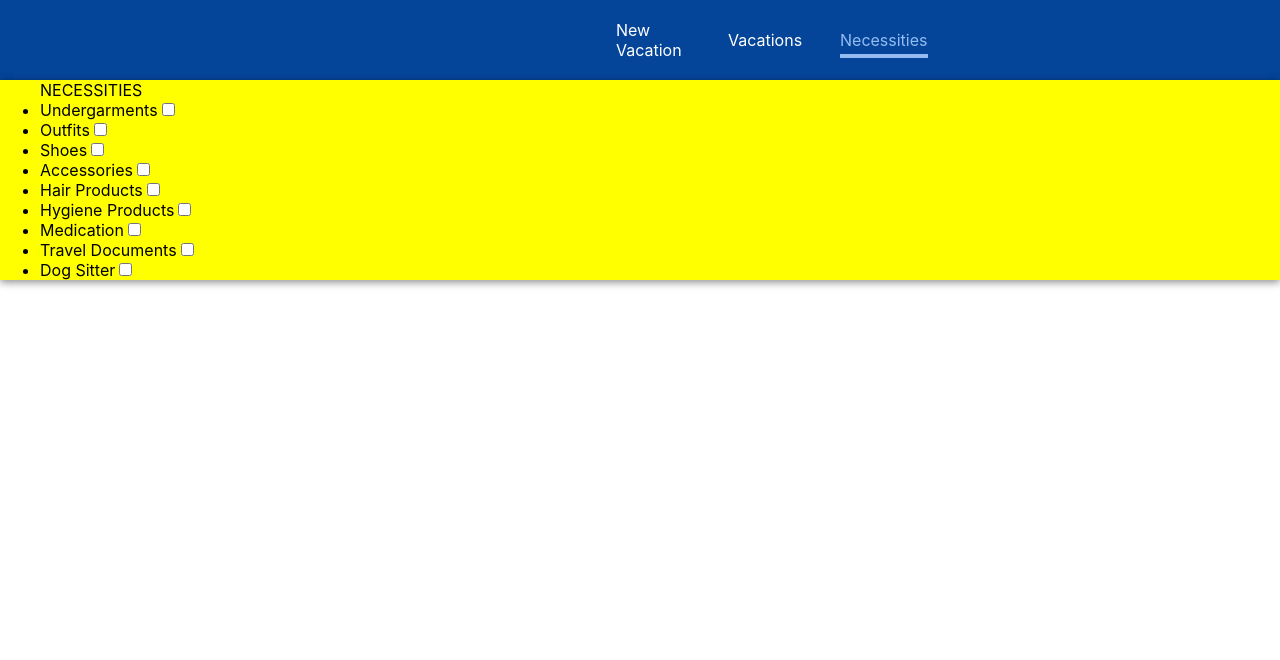
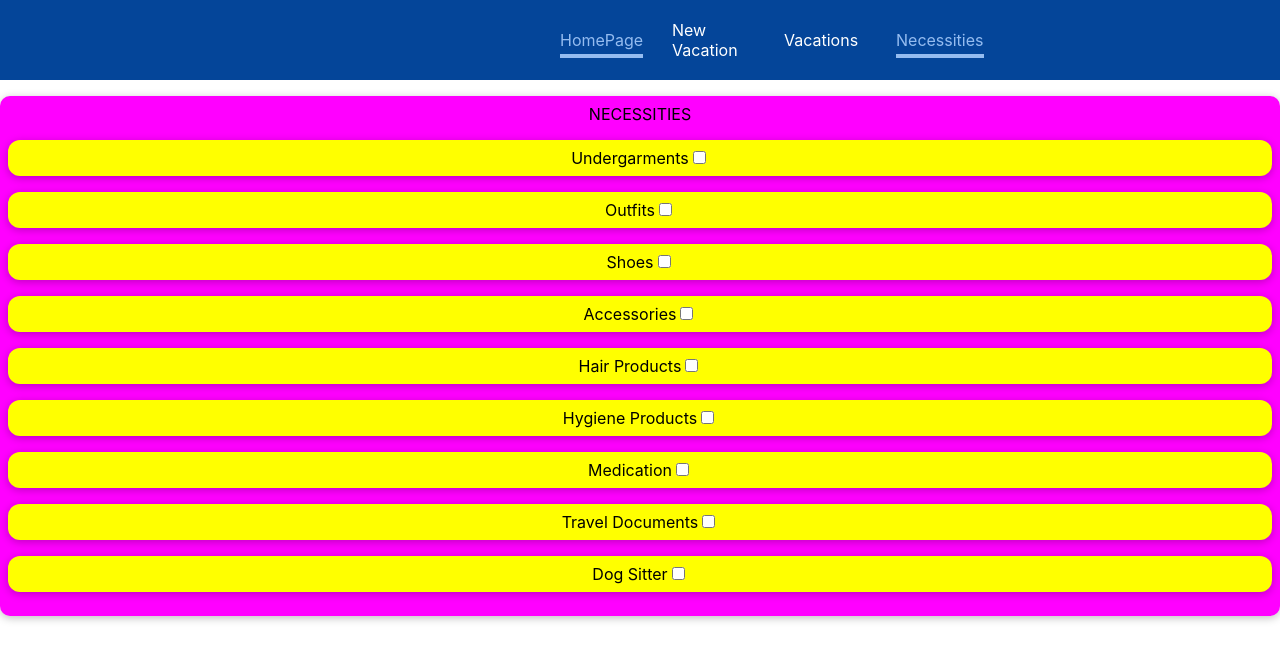
Before and after one commit to CoderGirlKenya/vacation-planner, a React (Create React App) app: page /necessities in a window 1280 px wide. Shown: the top 660 px of the page. Built offline with nearby package versions, Linux system fonts and the light colour scheme.

Commit message:
add return to landing page

```diff
--- a/src/App.js
+++ b/src/App.js
@@ -3,9 +3,10 @@ import React, { useState } from "react";
 import NewVacation from "./Components/NewVacation";
 import {INITIAL_VACATIONS} from "./Data/VacationList";
 import VacationItem from "./Data/VacationItem";
-import { Route } from "react-router-dom";
+import { Route} from "react-router-dom";
 import Welcome from "./Data/Welcome";
 import Necessities from "./Data/Necessities";
+import { Fragment } from "react";
 
 
 const App =(props)=>{
@@ -22,11 +23,14 @@ const App =(props)=>{
   };
 
     return (
-        <div>
+        <Fragment>
           <header>
       <Welcome/>
          </header>
         <main>
+        <Route path="/">
+
+        </Route>
         <Route path="/welcome">
         <Welcome />
         </Route>
@@ -50,8 +54,7 @@ const App =(props)=>{
         </Route>
 
         </main>
-
-      </div>
+        </Fragment>
     )
 
 };
--- /dev/null
+++ b/src/Components/SortVacation.module.css
@@ -0,0 +1,4 @@
+.sorting{
+    padding: 2rem;
+    border-bottom: 3px solid #b2d4d4;
+}
--- /dev/null
+++ b/src/Components/SortVacations.js
@@ -0,0 +1,30 @@
+import classes from "../Components/SortVacation.module.css"
+import { useHistory, useLocation } from "react-router-dom";
+import { Fragment } from "react";
+
+const SortVacations = () => {
+    const history = useHistory();
+    const location = useLocation();
+
+
+     const changeSortingHandler = (event) => {
+         event.preventDefault();
+    //     const queryParams = new URLSearchParams(location.search)
+
+    // const isSortAscending = queryParams.get('sort')==="asc";
+
+    // const sortVacation = sortVacations(props.vacations, isSortAscending);
+
+    //     history.push('/vacationsItem?sort=asc')
+
+     }
+return (
+    <Fragment>
+    <div>
+        <button className={classes.sorting} onClick={changeSortingHandler}>Sort</button>
+    </div>
+    </Fragment>
+)
+}
+
+export default SortVacations;
--- a/src/Data/Necessities.js
+++ b/src/Data/Necessities.js
@@ -1,21 +1,22 @@
+import { Fragment } from "react";
 import classes from "../Data/Necessities.module.css";
 
 const Necessities=()=>{
 
     return(
-        <div className={classes.necessities}>
-            <ul className={classes.necessities}> NECESSITIES
-                <li>Undergarments<input type = "checkbox"></input></li>
-                <li>Outfits<input type = "checkbox"></input></li>
-                <li>Shoes<input type = "checkbox"></input></li>
-                <li>Accessories<input type = "checkbox"></input></li>
-                <li>Hair Products<input type = "checkbox"></input></li>
-                <li>Hygiene Products<input type = "checkbox"></input></li>
-                <li>Medication<input type = "checkbox"></input></li>
-                <li>Travel Documents<input type = "checkbox" ></input></li>
-                <li>Dog Sitter<input type = "checkbox"></input></li>
+        <Fragment>
+            <ul className={classes.header}> NECESSITIES
+                <li className={classes.necessities}>Undergarments<input type = "checkbox"></input></li>
+                <li  className={classes.necessities}>Outfits<input type = "checkbox"></input></li>
+                <li  className={classes.necessities}>Shoes<input type = "checkbox"></input></li>
+                <li className={classes.necessities} >Accessories<input type = "checkbox"></input></li>
+                <li className={classes.necessities} >Hair Products<input type = "checkbox"></input></li>
+                <li  className={classes.necessities}>Hygiene Products<input type = "checkbox"></input></li>
+                <li className={classes.necessities} >Medication<input type = "checkbox"></input></li>
+                <li  className={classes.necessities}>Travel Documents<input type = "checkbox" ></input></li>
+                <li className={classes.necessities} >Dog Sitter<input type = "checkbox"></input></li>
             </ul>
-        </div>
+        </Fragment>
     )
 }
 export default Necessities;
--- a/src/Data/Necessities.module.css
+++ b/src/Data/Necessities.module.css
@@ -3,5 +3,25 @@
     margin-top: 0pt;
     box-shadow: 0 2px 8px rgba(0, 0, 0, 0.25);
     justify-content: center;
+    align-items: center;
+    padding: 0.5rem;
+    margin: 1rem 0;
+    border-radius: 12px;
+    fill: black;
+}
+
+.header {
+    text-align: center;
+    text-underline-position: below;
+    background-color: magenta;
+    margin-top: 0pt;
+    box-shadow: 0 2px 8px rgba(0, 0, 0, 0.25);
+    justify-content: center;
+    align-items: center;
+    padding: 0.5rem;
+    margin: 1rem 0;
+    border-radius: 10px;
+    overflow-y: hidden;
+    overflow-x: hidden;
 
 }
--- a/src/Data/VacationItem.js
+++ b/src/Data/VacationItem.js
@@ -1,10 +1,22 @@
 import React from "react";
 import classes from "../Data/VacationItem.module.css"
+import { Fragment } from "react";
+import SortVacations from "../Components/SortVacations";
 
 const VacationItem = (props) => {
 
+
+
+
+
+
      return (
-         <div className={classes.vacationItem}>
+         <Fragment>
+             <div  className={classes.background}>
+             <SortVacations/>
+             </div>
+             <section>
+             <div className={classes.vacationItem}>
          <h1 value={props.destination}>{props.destination} </h1>
              <div>
              <input type="date" name="travelDate"/>
@@ -25,12 +37,12 @@ const VacationItem = (props) => {
              <ul name = "activityType" >
                  <li value={props.food}>{props.food}</li>
               </ul>
+        </div>
+        </section>
+        </Fragment>
+)
 
-
-        </div>
-)
-}
-
+     }
 
 
 
--- a/src/Data/VacationItem.module.css
+++ b/src/Data/VacationItem.module.css
@@ -1,6 +1,6 @@
 .vacationItem {
     background-color: magenta;
-    padding: 0em;
+    padding: 0.5em;
     display: flex;
     justify-content: space-between;
     align-items: center;
@@ -10,3 +10,7 @@
     border-radius: 12px;
 
 }
+
+.background{
+    background-color: rgb(61, 59, 56);
+}
--- a/src/Data/Welcome.js
+++ b/src/Data/Welcome.js
@@ -1,4 +1,4 @@
-import { NavLink } from "react-router-dom";
+import { NavLink} from "react-router-dom";
 import classes from "../Data/Welcome.module.css";
 
 const Welcome = () => {
@@ -6,6 +6,10 @@ const Welcome = () => {
         <header className={classes.header}>
             <nav>
                 <ul>
+                    <li>
+                        <NavLink activeClassName={classes.active}
+                        to='/'>HomePage</NavLink>
+                        </li>
                     <li>
                     <NavLink activeClassName={classes.active}
                     to="newVacation">New Vacation</NavLink>
```
